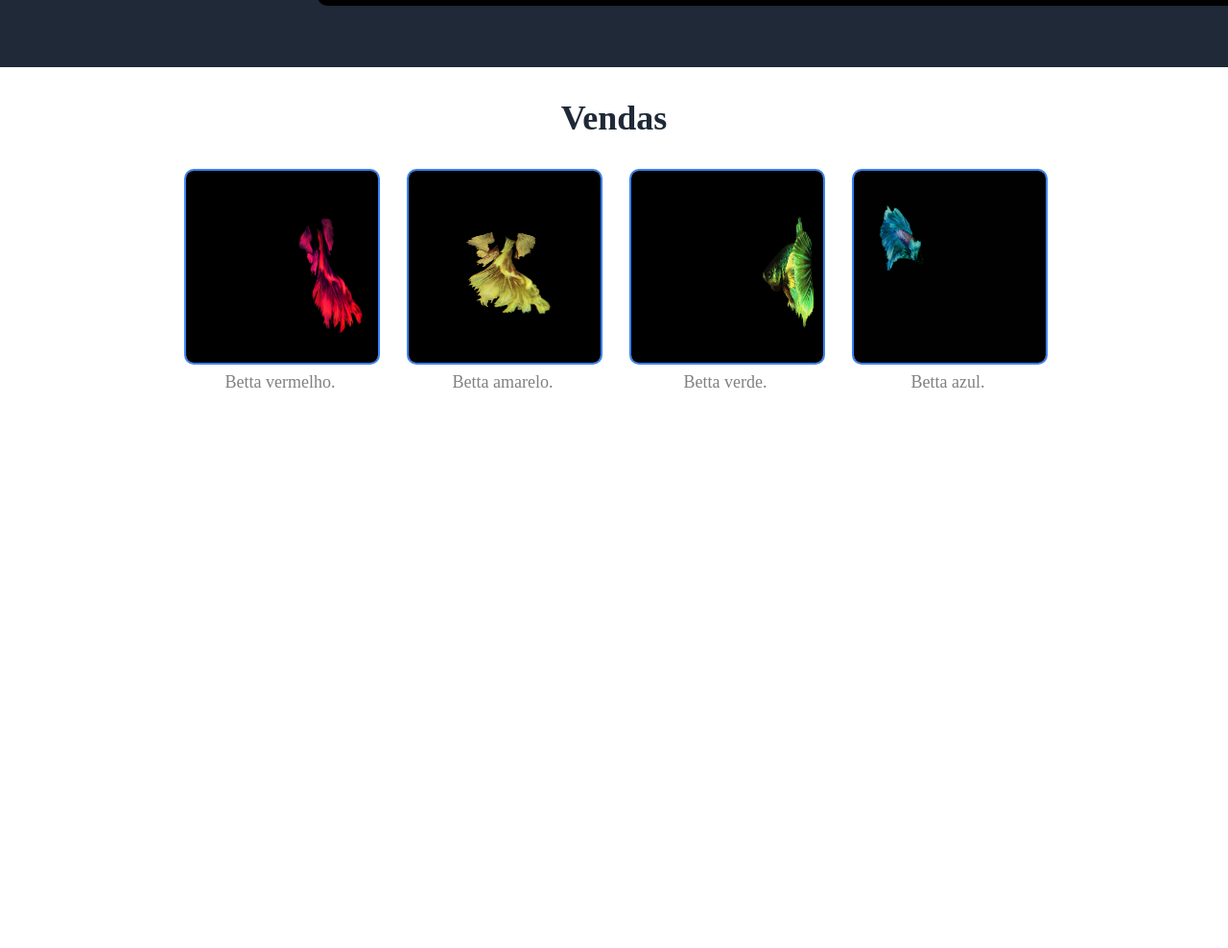
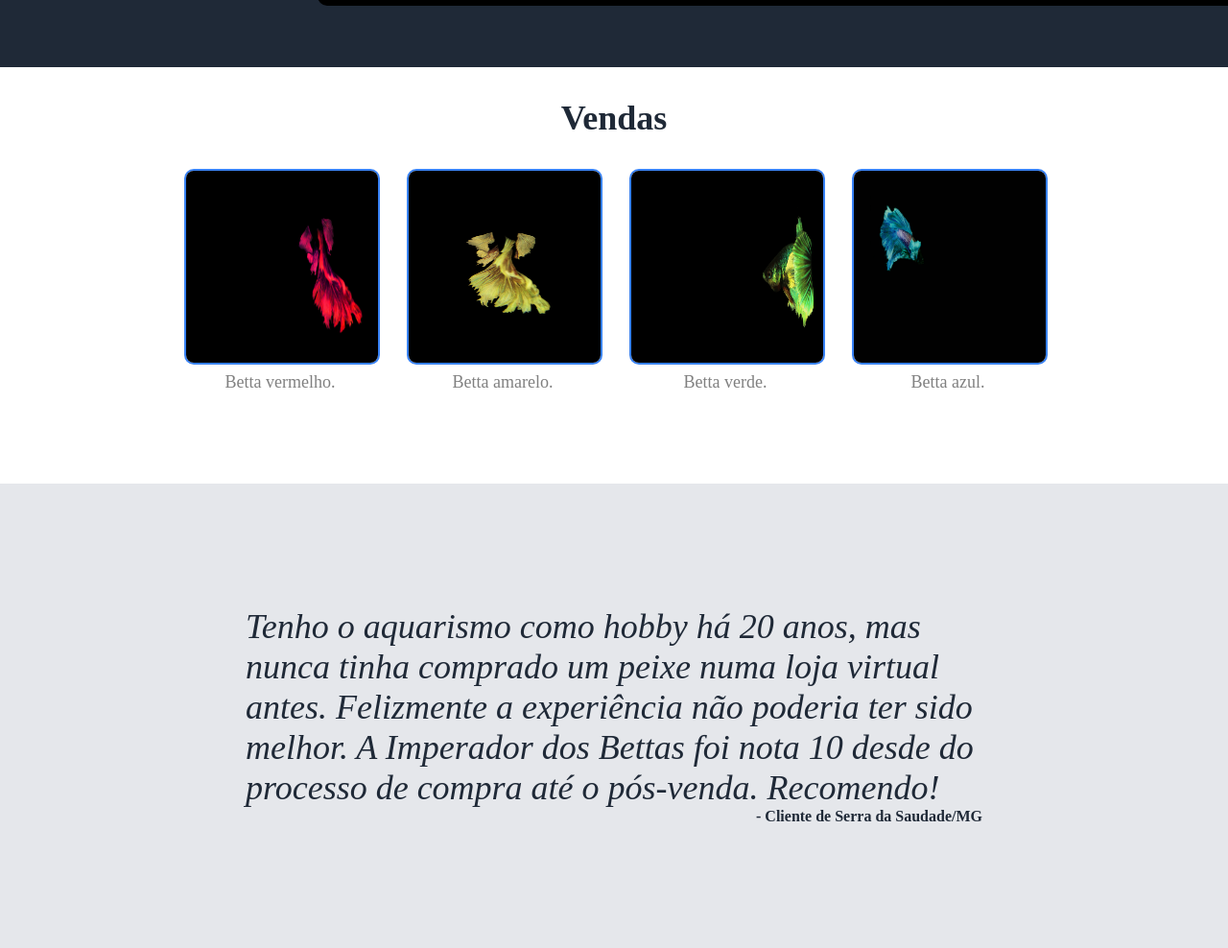
Before and after one commit to mcristhian/landing-page, a plain HTML site: page index.html in a window 1280 px wide. Shown: the part 895-1883 px from the top of the page at 96% size. Before the commit the page ends 1304 px from the top, so only its background shows below. Drawn offline with Linux system fonts and the light colour scheme.

Commit message:
Adiciona a área de citação

```diff
--- a/index.html
+++ b/index.html
@@ -47,6 +47,11 @@
                     </div>
                 </div>
             </div>
+
+            <div class='quote'>
+                <div class='quote-text'>Tenho o aquarismo como hobby há 20 anos, mas nunca tinha comprado um peixe numa loja virtual antes. Felizmente a experiência não poderia ter sido melhor. A Imperador dos Bettas foi nota 10 desde do processo de compra até o pós-venda. Recomendo!</div>
+                <div class='quote-name'>- Cliente de Serra da Saudade/MG</div>
+            </div>
         </div>
     </body>
 </html>
--- a/style.css
+++ b/style.css
@@ -74,13 +74,13 @@ a {
 }
 
 /* information */
-
 .information {
     display: flex;
     flex-direction: column;
     justify-content: center;
     align-items: center;
-    margin: 32px;
+    padding-top: 32px;
+    padding-bottom: 128px;
     gap: 32px;
 }
 
@@ -119,3 +119,26 @@ a {
     height: 200px;
     border-radius: 8px;
 }
+
+/* quote */
+.quote {
+    display: flex;
+    flex-direction: column;
+    justify-content: center;
+    align-items: center;
+    background-color: #e5e7eb;
+    padding: 128px 256px;
+}
+
+.quote-text {
+    font-size: 36px;
+    font-style: italic;
+    font-weight: 200;
+    color: #1f2937;
+}
+
+.quote-name {
+    font-weight: 800;
+    color: #1f2937;
+    align-self: flex-end;
+}
```
